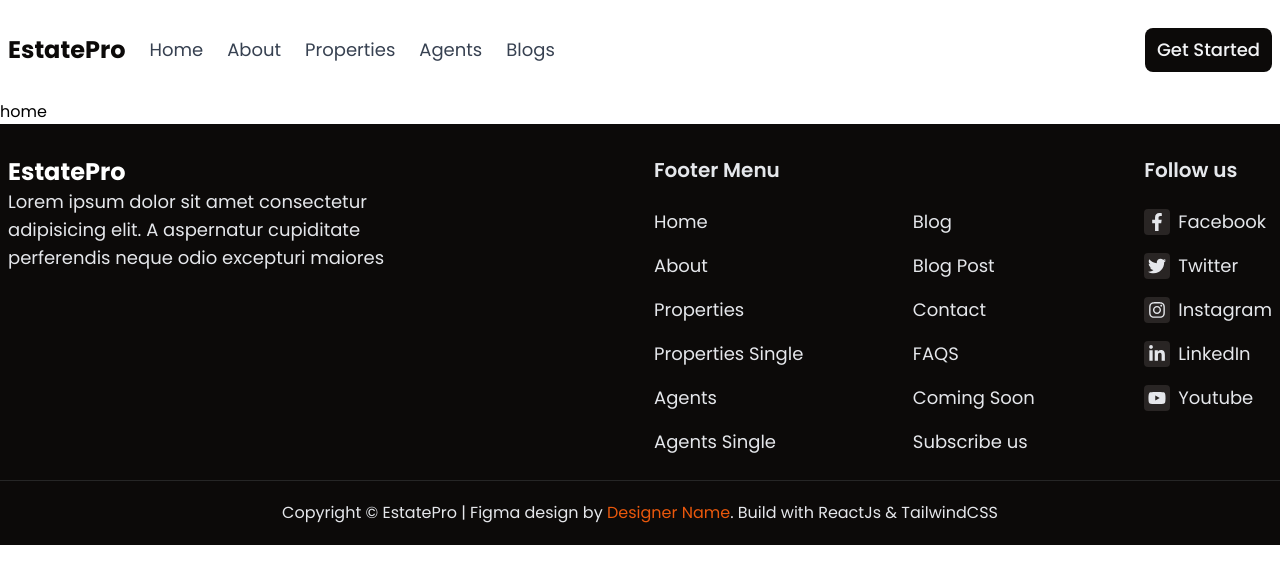
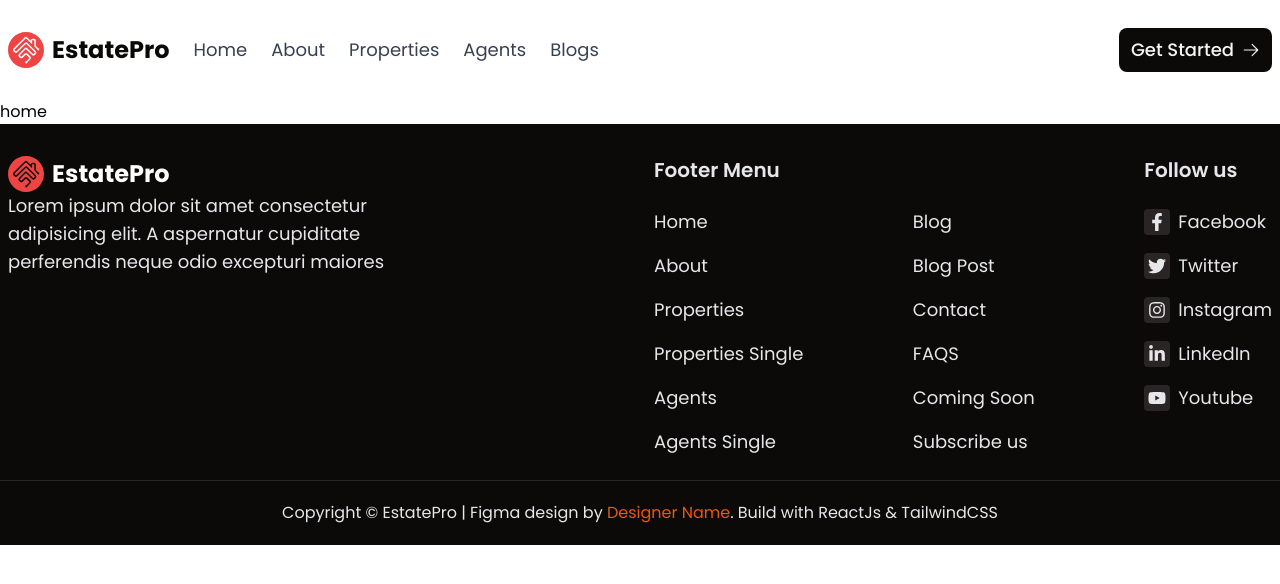
Before and after one commit to elvis-ndubuisi/estate-pro, a React (Vite) app: page / in a window 1280 px wide. Shown: the top 584 px of the page. Built offline with nearby package versions, Linux system fonts and the light colour scheme.

Commit message:
Modified

```diff
--- a/src/components/Brand.tsx
+++ b/src/components/Brand.tsx
@@ -1,3 +1,5 @@
+import { SiHomebridge } from "react-icons/si";
+
 type Prop = {
   exStyle?: string;
 };
@@ -5,11 +7,7 @@ type Prop = {
 function Brand({ exStyle }: Prop) {
   return (
     <div className={`flex items-center gap-2 text-stone-950 ${exStyle}`}>
-      {/* <img
-        src=""
-        alt="estate pro brand"
-        className="max-w-[50px] object-contain aspect-square bg-grey-200"
-      /> */}
+      <SiHomebridge className="text-4xl text-red-500" />
       <h1 className="font-bold text-2xl">EstatePro</h1>
     </div>
   );
--- a/src/components/NavBar.tsx
+++ b/src/components/NavBar.tsx
@@ -1,4 +1,5 @@
 import { Link } from "react-router-dom";
+import { HiArrowRight } from "react-icons/hi2";
 
 import Brand from "./Brand";
 import Button from "./Button";
@@ -33,7 +34,10 @@ function NavBar() {
         </Link>
       </nav>
 
-      <Button exStyles="hidden md:flex">get started</Button>
+      <Button exStyles="hidden md:flex">
+        get started
+        <HiArrowRight />
+      </Button>
     </header>
   );
 }
```
